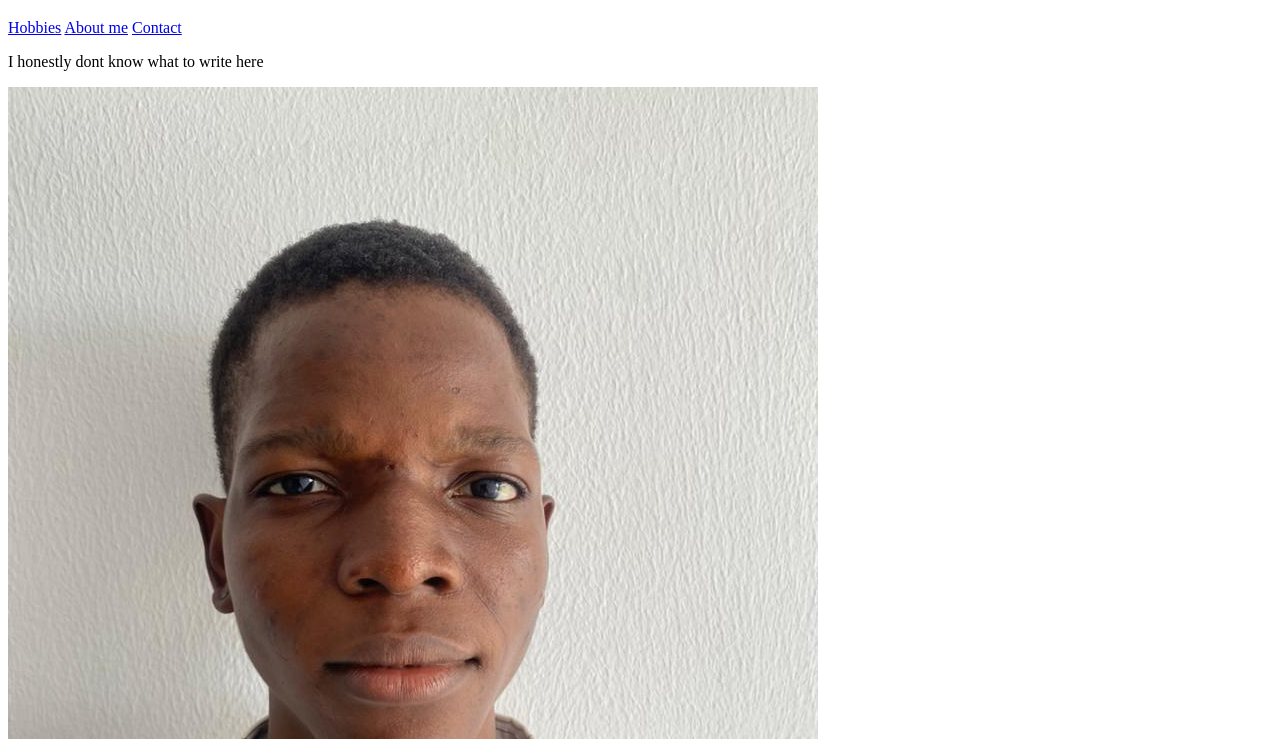
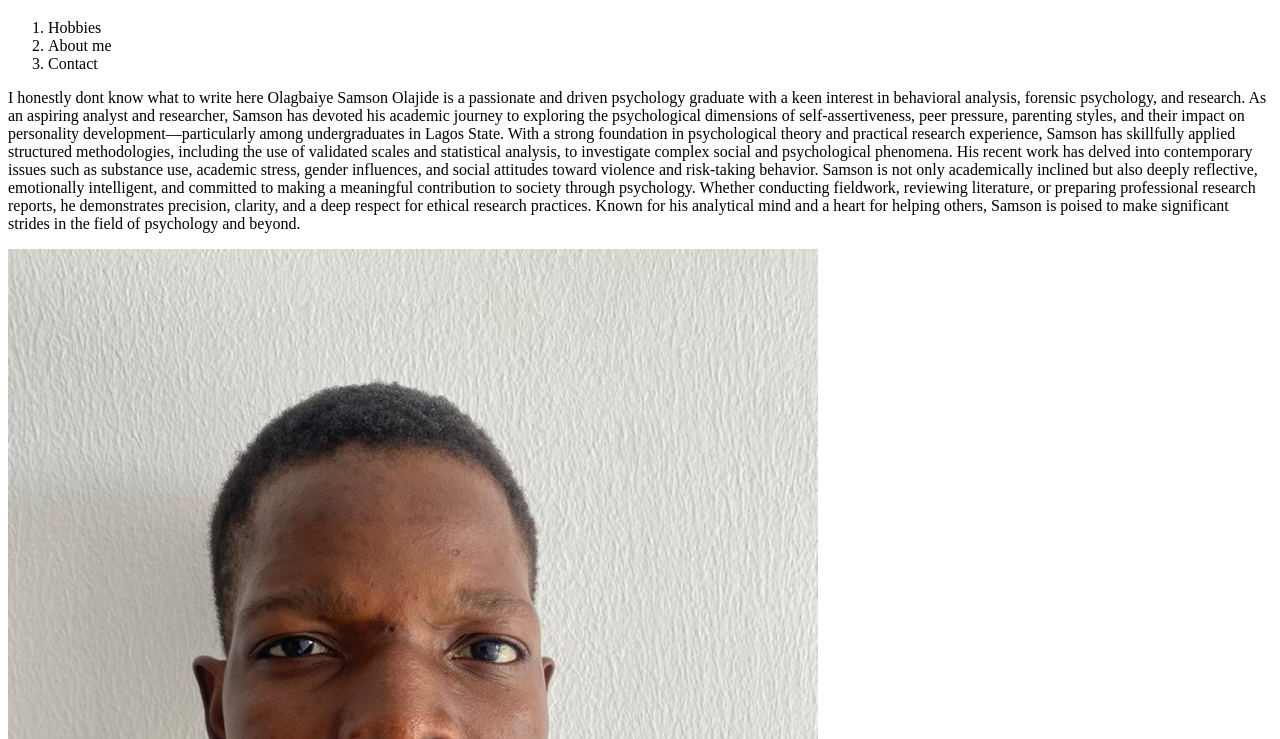
Before and after one commit to NIKKY-TRIKKY/FIRST-GIT, a plain HTML site: page index.html in a window 1280 px wide. Shown: the part 61-800 px from the top of the page. Drawn offline with Linux system fonts and the light colour scheme.

Commit message:
Add files via upload

```diff
--- a/index.html
+++ b/index.html
@@ -4,17 +4,45 @@
     <meta charset="UTF-8" />
     <meta name="viewport" content="width=device-width, initial-scale=1.0" />
     <title>PACTICAL</title>
+  </head>
+  <body>
     <header>
       <h1>MY PROFILE</h1>
       <nav>
-        <a href="#">Hobbies</a>
-        <a href="#">About me</a>
-        <a href="#">Contact</a>
+        <ol>
+          <li>Hobbies</li>
+          <li>About me</li>
+          <li>Contact</li>
+        </ol>
       </nav>
     </header>
     <section class="bio-section">
-      <p>I honestly dont know what to write here</p>
-      <img src="./IMG-20231025-WA0000.jpg" alt="my-picture" />
+      <div class="personality">
+        <p>
+          I honestly dont know what to write here Olagbaiye Samson Olajide is a
+          passionate and driven psychology graduate with a keen interest in
+          behavioral analysis, forensic psychology, and research. As an aspiring
+          analyst and researcher, Samson has devoted his academic journey to
+          exploring the psychological dimensions of self-assertiveness, peer
+          pressure, parenting styles, and their impact on personality
+          development—particularly among undergraduates in Lagos State. With a
+          strong foundation in psychological theory and practical research
+          experience, Samson has skillfully applied structured methodologies,
+          including the use of validated scales and statistical analysis, to
+          investigate complex social and psychological phenomena. His recent
+          work has delved into contemporary issues such as substance use,
+          academic stress, gender influences, and social attitudes toward
+          violence and risk-taking behavior. Samson is not only academically
+          inclined but also deeply reflective, emotionally intelligent, and
+          committed to making a meaningful contribution to society through
+          psychology. Whether conducting fieldwork, reviewing literature, or
+          preparing professional research reports, he demonstrates precision,
+          clarity, and a deep respect for ethical research practices. Known for
+          his analytical mind and a heart for helping others, Samson is poised
+          to make significant strides in the field of psychology and beyond.
+        </p>
+        <img src="./IMG-20231025-WA0000.jpg" alt="my-picture" />
+      </div>
       <div class="Hobbies-list">
         <ul>
           <li>Sleeping</li>
@@ -31,6 +59,5 @@
       <p>facebook @ samsonjide</p>
       <p>instagram @ jidesamson</p>
     </footer>
-  </head>
-  <body></body>
+  </body>
 </html>
```
